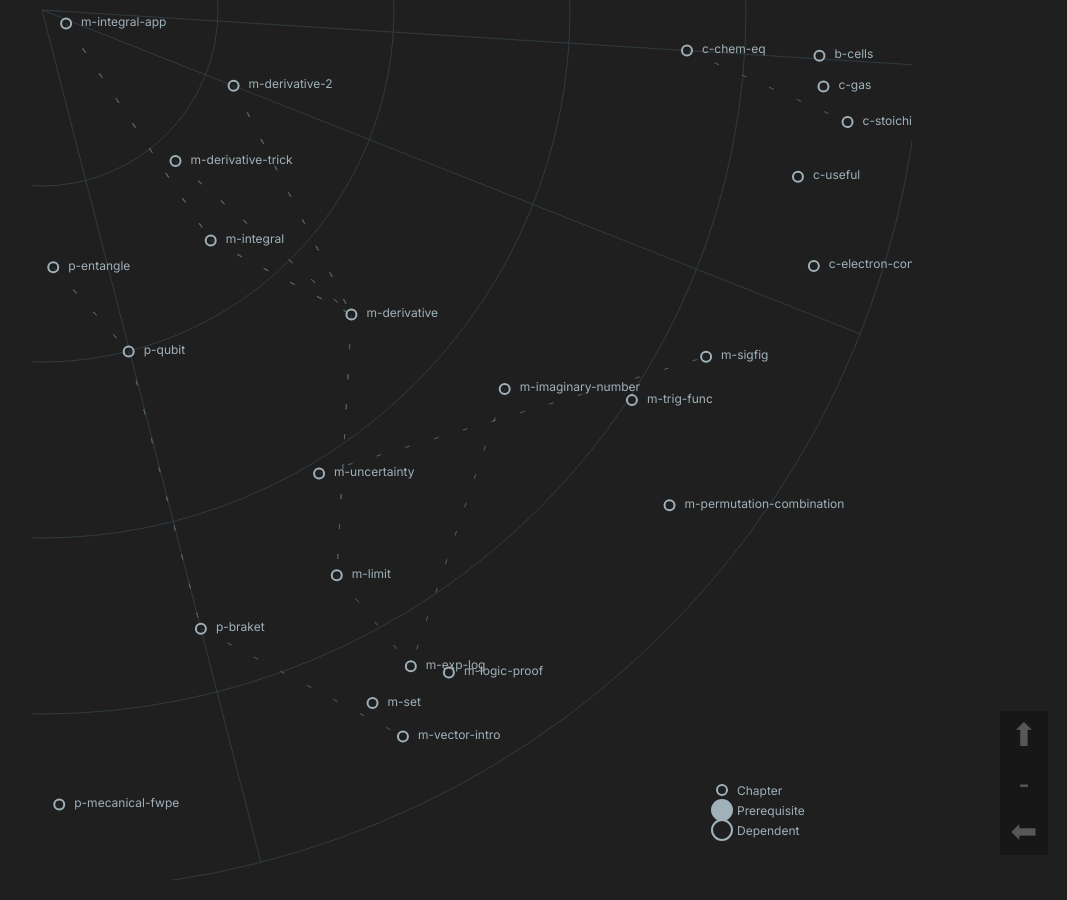
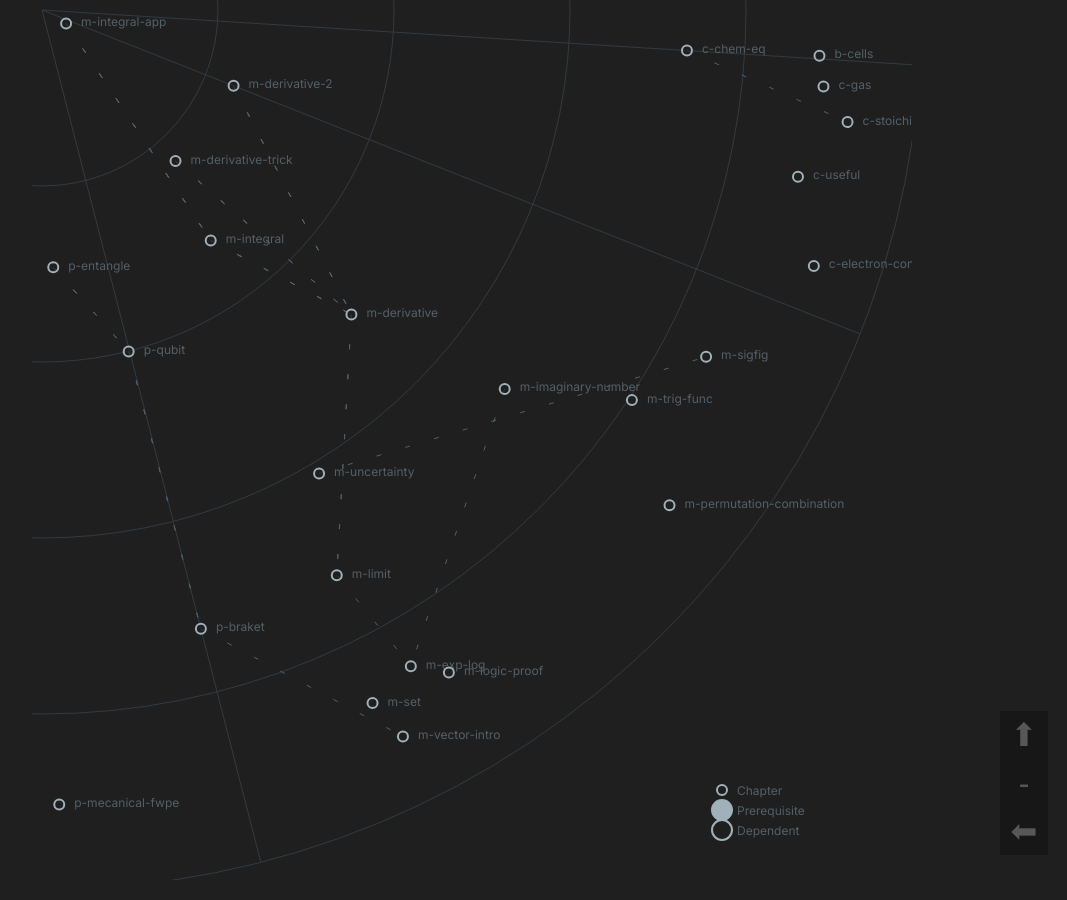
Before and after one commit to LukeNK/n-week-project, a Jekyll site: the page built from map.html, in a window 1280 px wide. Shown: the whole page, without its empty margins (168-1235 px from the left). Built offline with Jekyll 4.4.1, drawn with Linux system fonts in a browser that asks for light colours.

Commit message:
Adjust colour

```diff
--- a/map.html
+++ b/map.html
@@ -45,8 +45,12 @@ layout: base
     }
 
     text {
-        fill: var(--color-bright);
+        fill: var(--color-dark);
         font-size: 0.75rem;
+
+        &:hover, &.active {
+            fill: var(--color-bright);
+        }
     }
 
     line {
```
Also changed, not shown: other parts of map.html (+1 -0 lines).
